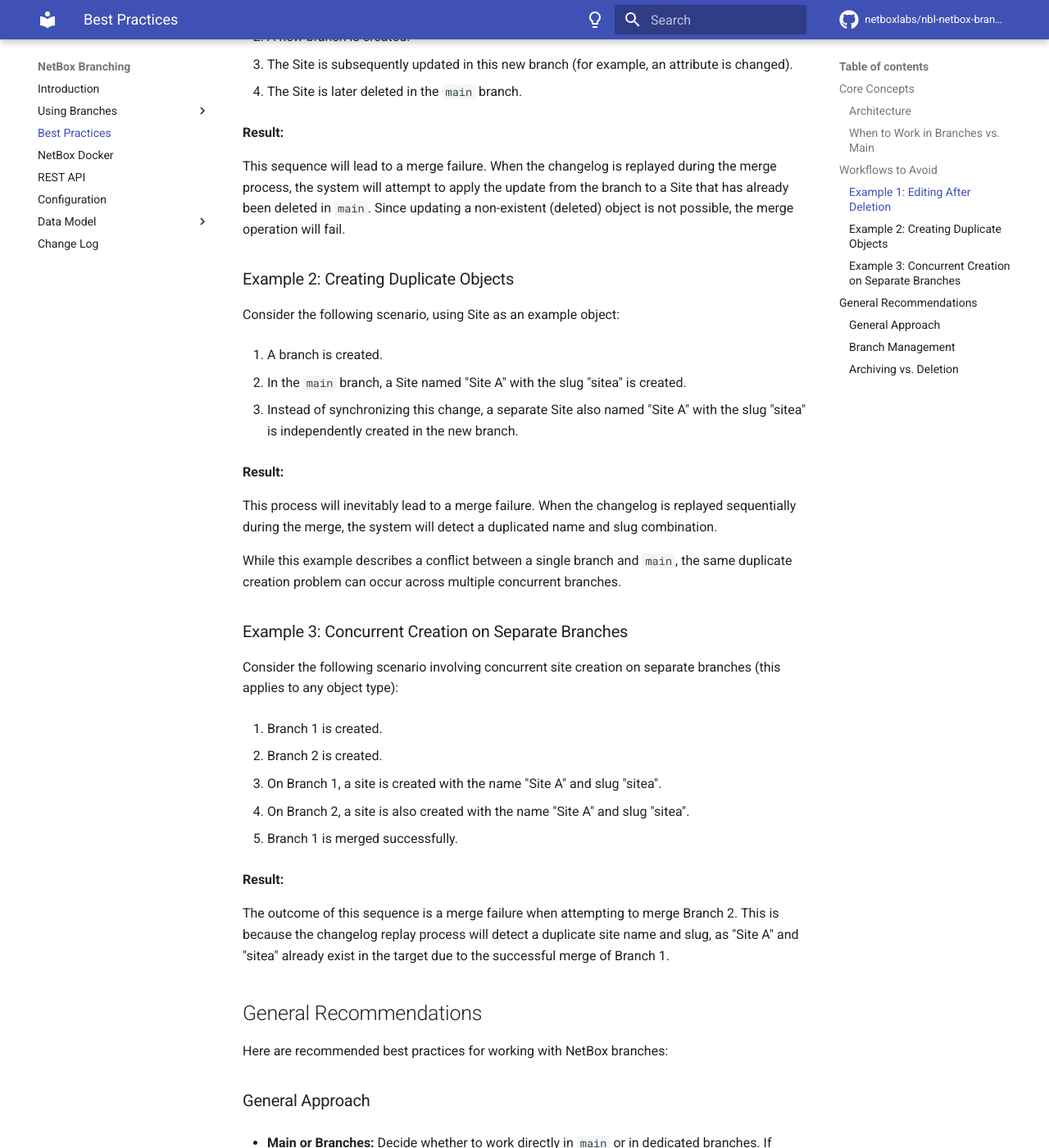
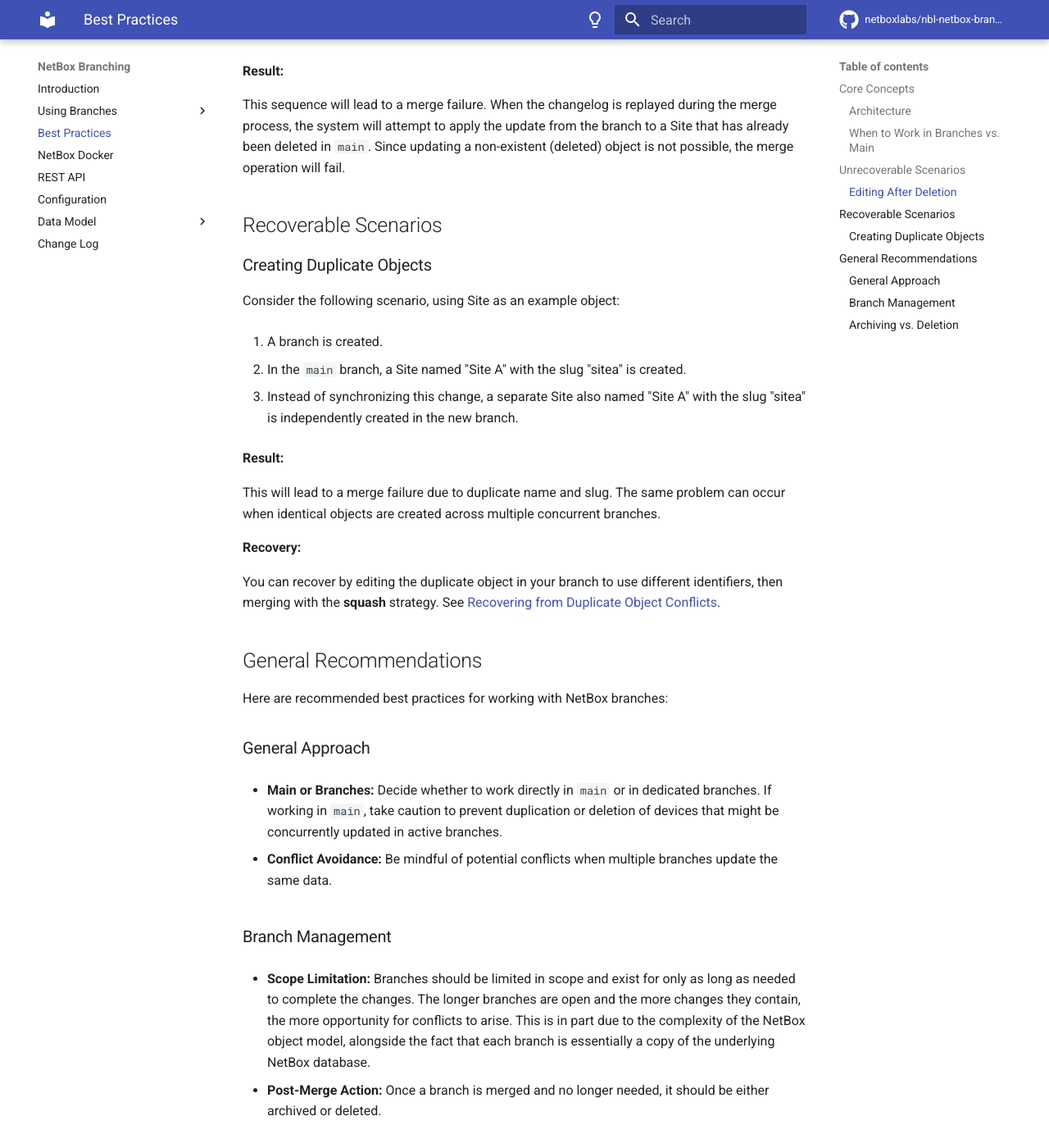
Before and after one commit to netboxlabs/netbox-branching, an MkDocs documentation site: the page built from docs/best-practices.md, in a window 1280 px wide and 1400 px high, scrolled down 1538 px. Shown: the whole window at 82% size. Built offline with MkDocs 1.6.1 and Material for MkDocs 9.7.7, drawn with Linux system fonts in a browser that asks for light colours; comment, search, counter and statistics services are not loaded; some of the changed text lies outside the part shown.

Commit message:
Fixes #403: Fix squash merge documentation (#411)
* Document squash merge strategy

* Fix squash merge documentation

- Correct misleading claim that squash handles duplicate objects automatically
- Add 'Recovering from Duplicate Object Conflicts' section with actual workflow
- Restructure best-practices.md into Unrecoverable/Recoverable scenarios
- Update version note to 0.8.0

Fixes #403

```diff
--- a/docs/best-practices.md
+++ b/docs/best-practices.md
@@ -1,7 +1,7 @@
 # NetBox Branching Best Practices
 
 !!! note
-    This guidance applies to NetBox Branching version 0.7.3 and previous versions.
+    This document was last updated for NetBox Branching version 0.8.0.
 
 This document describes the underlying architecture and best practices for using NetBox Branching effectively.
 
@@ -28,14 +28,11 @@
 
 Branching includes conflict resolution, which helps identify objects that have been changed in both the main branch and other branches. This information is presented to the user during sync and merge actions, and users are asked to explicitly accept that they will overwrite the state of some objects. This action is analogous to forcing a merge in Git.
 
-There are scenarios in which conflicts can arise, leading to branches being unmerge-able and un-syncable. These instances should be avoided to prevent issues. They include:
+There are scenarios in which conflicts can arise. Some can be recovered from, while others will leave branches unmerge-able.
 
-1. When an object is deleted in the main branch and then edited in a branch
-2. When two identical objects are created in both the main branch and a branch
+## Unrecoverable Scenarios
 
-## Workflows to Avoid
-
-### Example 1: Editing After Deletion
+### Editing After Deletion
 
 Consider the following scenario (using Site as an example object, though it applies to any object):
 
@@ -51,7 +48,9 @@
 
 This sequence will lead to a merge failure. When the changelog is replayed during the merge process, the system will attempt to apply the update from the branch to a Site that has already been deleted in `main`. Since updating a non-existent (deleted) object is not possible, the merge operation will fail.
 
-### Example 2: Creating Duplicate Objects
+## Recoverable Scenarios
+
+### Creating Duplicate Objects
 
 Consider the following scenario, using Site as an example object:
 
@@ -63,27 +62,11 @@
 
 **Result:**
 
-This process will inevitably lead to a merge failure. When the changelog is replayed sequentially during the merge, the system will detect a duplicated name and slug combination.
+This will lead to a merge failure due to duplicate name and slug. The same problem can occur when identical objects are created across multiple concurrent branches.
 
-While this example describes a conflict between a single branch and `main`, the same duplicate creation problem can occur across multiple concurrent branches.
+**Recovery:**
 
-### Example 3: Concurrent Creation on Separate Branches
-
-Consider the following scenario involving concurrent site creation on separate branches (this applies to any object type):
-
-1. Branch 1 is created.
-
-2. Branch 2 is created.
-
-3. On Branch 1, a site is created with the name "Site A" and slug "sitea".
-
-4. On Branch 2, a site is also created with the name "Site A" and slug "sitea".
-
-5. Branch 1 is merged successfully.
-
-**Result:**
-
-The outcome of this sequence is a merge failure when attempting to merge Branch 2. This is because the changelog replay process will detect a duplicate site name and slug, as "Site A" and "sitea" already exist in the target due to the successful merge of Branch 1.
+You can recover by editing the duplicate object in your branch to use different identifiers, then merging with the **squash** strategy. See [Recovering from Duplicate Object Conflicts](./using-branches/syncing-merging.md#recovering-from-duplicate-object-conflicts).
 
 ## General Recommendations
 
```
Also changed, not shown: docs/using-branches/syncing-merging.md (+16 -1 lines).
